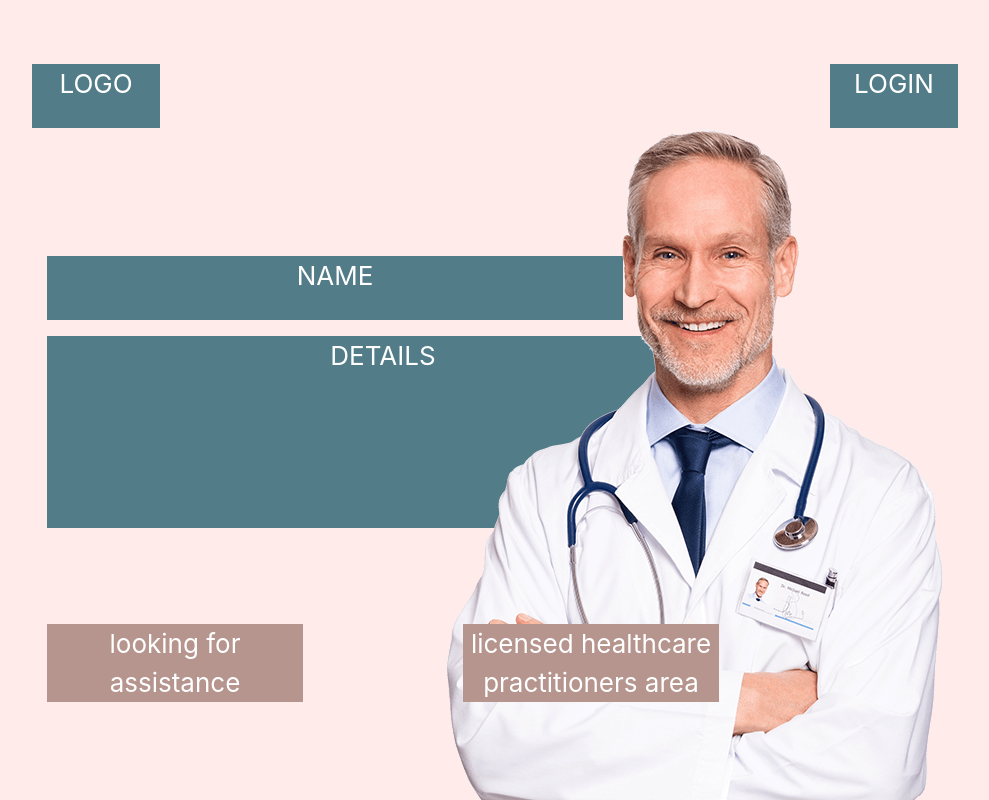
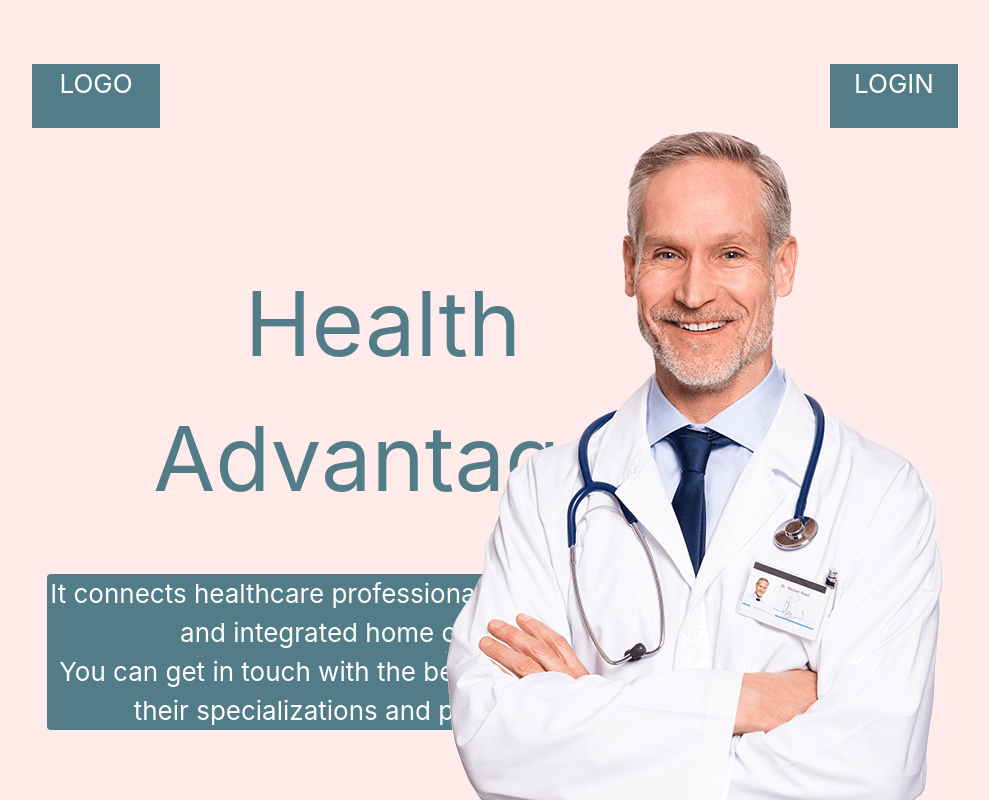
Before and after one commit to marcosaccarola/Health-Advantage, a React (Create React App) app: page / in a window 1280 px wide. Shown: the top 800 px of the page, without its empty margins (145-1134 px from the left). Built offline with nearby package versions, Linux system fonts and the light colour scheme.

Commit message:
call it a day (true)

```diff
--- a/src/components/0000-Home.jsx
+++ b/src/components/0000-Home.jsx
@@ -30,18 +30,29 @@ const Home=()=>{
                 <div style={{position:'absolute',right:'24vh'}}>
                     <img src={doctor} />
                 </div>
-                <div style={{width:'72vh',minHeight:'8vh',background:'#527c88',marginTop:'16vh',marginLeft:'24vh'}}>
-                    NAME
+                <div
+                    style={{width:'84vh',minHeight:'8vh',background:'#FEEBEA',color:'#527c88',fontSize:90,marginTop:'16vh',marginLeft:'24vh'}}
+                    className='rounded row justify-content-start'>
+                    Health Advantage
                 </div>
-                <div style={{width:'84vh',minHeight:'24vh',background:'#527c88',marginTop:'2vh',marginLeft:'24vh'}}>
-                    DETAILS
+                <div style={{width:'84vh',background:'#527c88',marginTop:'1vh',marginLeft:'24vh'}}
+                    className='rounded mt-5 mb-4'>
+
+                        It connects healthcare professionals with your nursing and integrated home care needs.
+                        <br/>
+                        You can get in touch with the best professionals with their specializations and patient reviews.
+
                 </div>
                 <div className='row justify-content-between'
                     style={{position:'absolute',width:'84vh',minHeight:'8vh',marginTop:'12vh',marginLeft:'24vh'}}>
-                    <div style={{width:'32vh',background:'#B5958E'}}>
+                    <div
+                        style={{width:'32vh',background:'#B5958E'}}
+                        className='rounded'>
                         looking for assistance
                     </div>
-                    <div style={{width:'32vh',background:'#B5958E'}}>
+                    <div
+                        style={{width:'32vh',background:'#B5958E'}}
+                        className='rounded'>
                         licensed healthcare practitioners area
                     </div>
                 </div>
```
